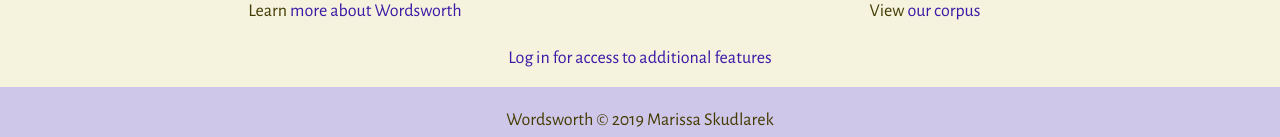
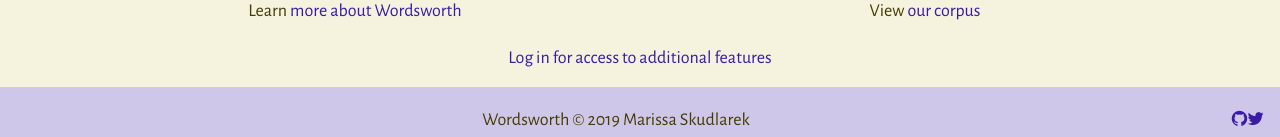
Before and after one commit to MarissaSkud/Wordsworth, a Flask app: page / in a window 1280 px wide. Shown: the part 663-800 px from the top of the page. Run offline with Flask 2, Linux system fonts and the light colour scheme; parts of the project's set-up code (start-up, migrations or seed data) failed here and were passed over; some libraries are stand-ins or nearby versions; some web fonts are replaced.

Commit message:
Added github & twitter links to footer

```diff
--- a/static/styles.css
+++ b/static/styles.css
@@ -29,6 +29,7 @@ footer {
     height: 50px;
     clear:both;
     padding-top:20px;
+    display: inline-block;
 }
 
 select {
@@ -90,6 +91,7 @@ h5 {
     padding-top: 20px;
 }
 
+
 /*dk brown: #453C04
 cream: #F5F2DE
 dk purple: #391BA6
--- a/templates/base.html
+++ b/templates/base.html
@@ -4,6 +4,7 @@
 	<title>Wordsworth</title>
 	<link href="https://fonts.googleapis.com/css?family=Alegreya+Sans|Cormorant+Upright:600&display=swap" rel="stylesheet">
 	<link rel="stylesheet" href="https://maxcdn.bootstrapcdn.com/bootstrap/4.0.0/css/bootstrap.min.css">
+	<link rel="stylesheet" href="https://cdnjs.cloudflare.com/ajax/libs/font-awesome/4.7.0/css/font-awesome.min.css">
 	<link rel="stylesheet" href="/static/styles.css">
 	<link rel="shortcut icon" href="/static/wordsworth_favicon.png">
 	<meta property="og:title" content="Wordsworth">
@@ -65,7 +66,10 @@
 
 {% block footer %}
 <footer class="page-footer fixed-bottom font-small">
-	<div class="footer-copyright text-center">Wordsworth © 2019 Marissa Skudlarek</div>
+	<div class="footer-copyright text-center">
+		<span>Wordsworth © 2019 Marissa Skudlarek</span>
+		<span class="float-right pr-3"><a href="https://github.com/MarissaSkud/Wordsworth"><i class="fa fa-github"></i></a><a href="https://twitter.com/MarissaSkud"><i class="fa fa-twitter"></i></a></span>
+	</div>
 </footer>
 {% endblock %}
 
--- a/textprocessor.py
+++ b/textprocessor.py
@@ -72,9 +72,9 @@ def prepare_texts(startrange, endrange):
         text = open_and_read_file(f"full_texts/book{i}_full.txt")
         pickle_data(f"word_sets/book{i}_set.pickle", make_unique_word_set(text))
         print(f"Made set for book {i}")
-        # pickle_data(f"bigram_dicts/book{i}_dict.pickle", make_bigram_freq_dict(make_bigrams(text)))
-        # print(f"Made dict for book {i}")
+        pickle_data(f"bigram_dicts/book{i}_dict.pickle", make_bigram_freq_dict(make_bigrams(text)))
+        print(f"Made dict for book {i}")
 
 
 if __name__ == "__main__":
-    prepare_texts(1, 44)
+    prepare_texts(43, 44)
```
